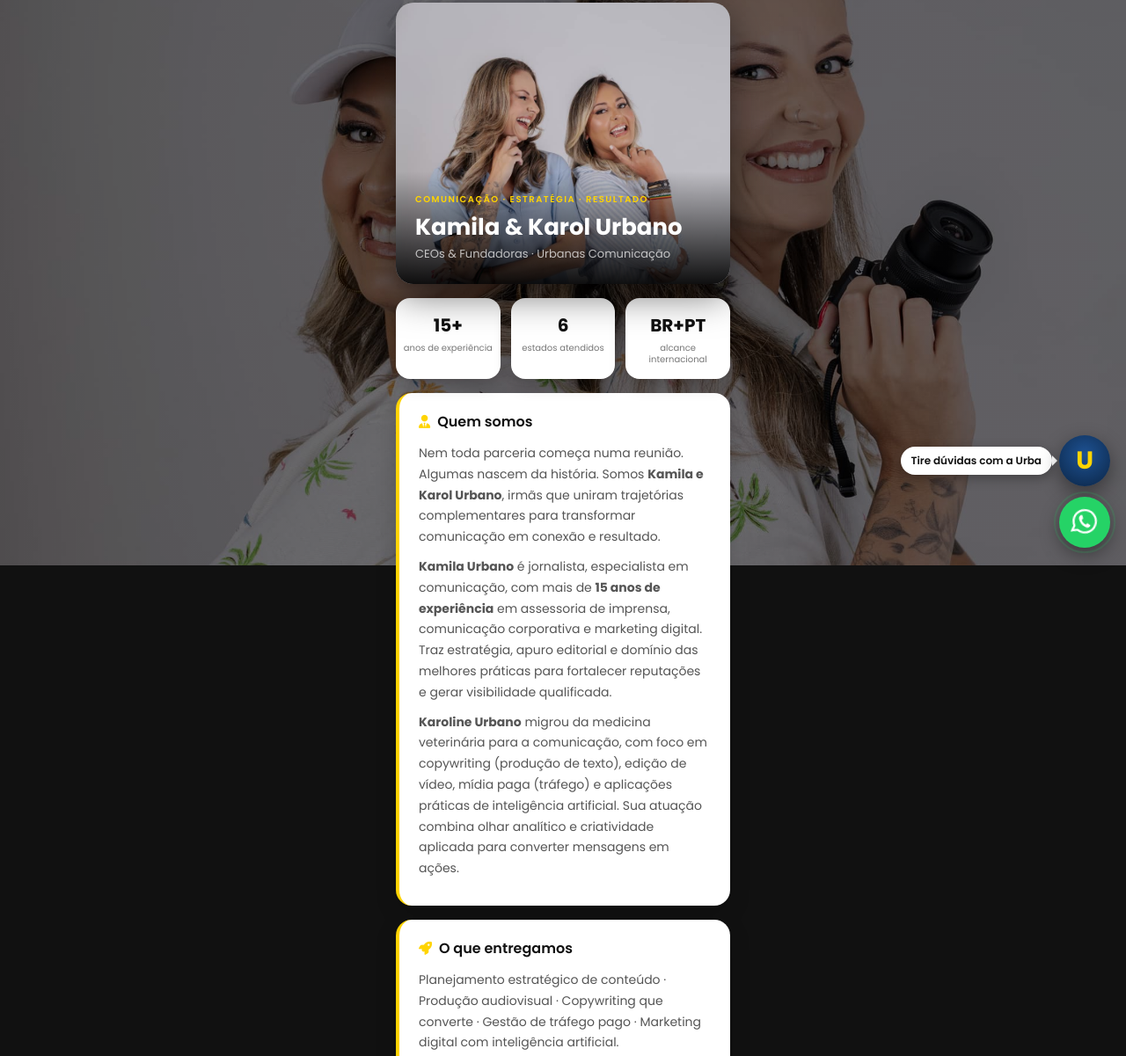
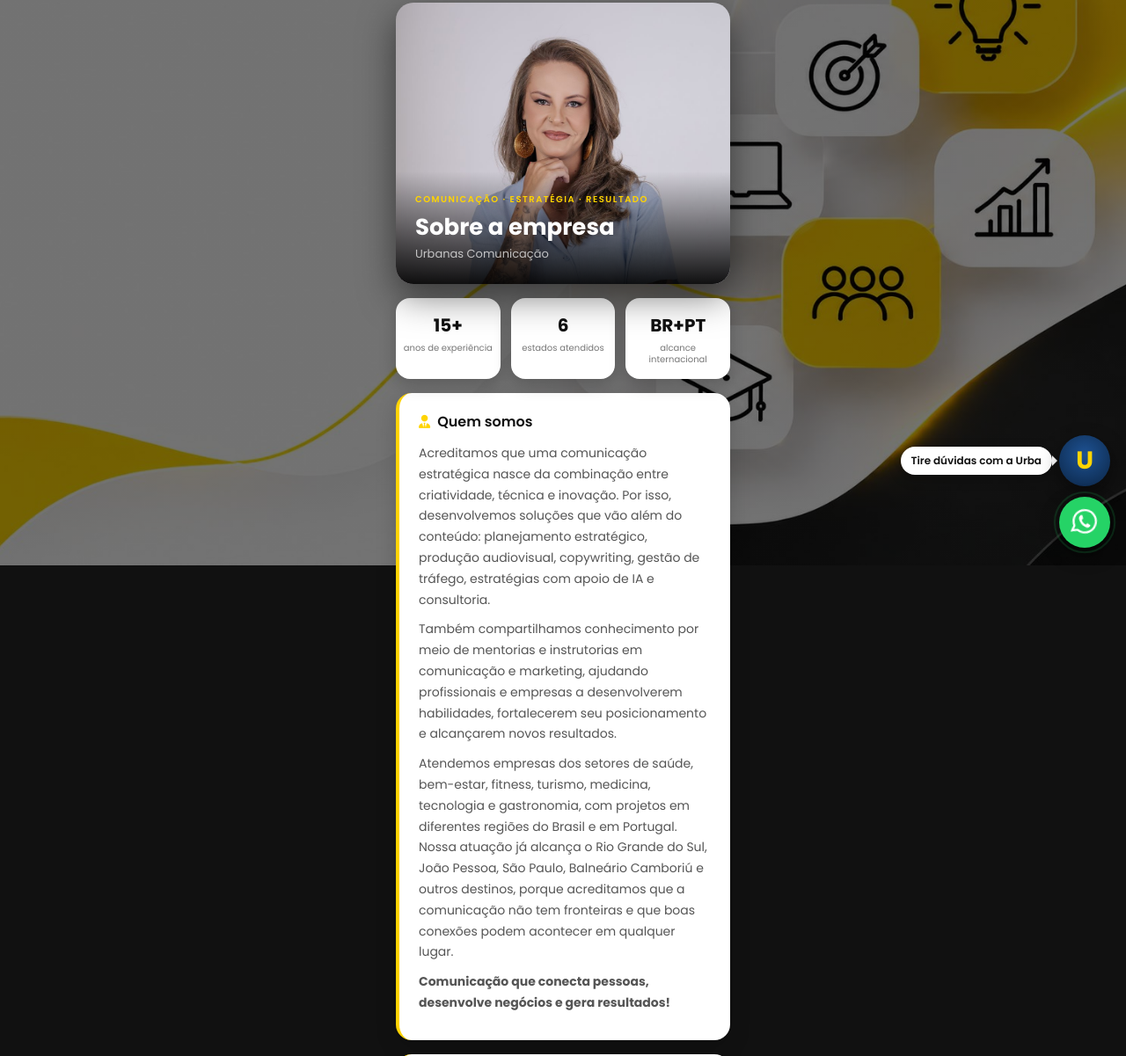
Before and after one commit to leonardofeitos4/Comunicacoes, a plain HTML site: page sobre.html in a window 1280 px wide. Shown: the part 157-1358 px from the top of the page at 88% size. Drawn offline with Linux system fonts and the light colour scheme; a script that the page names is missing.

Commit message:
Atualiza bio: nova capa, Sobre a empresa, portfólio e botões dos cards
- Fundo trocado pela nova capa
- Card e página "Sobre a empresa" com foto e texto novos
- Remove o card Projetos da home
- Substitui o PDF do portfólio e a arte do card de contato
- Botões dos cards com fundo transparente e letra amarela

Co-Authored-By: Claude Opus 5.5 <noreply@anthropic.com>

```diff
--- a/css/style.css
+++ b/css/style.css
@@ -38,7 +38,7 @@ opacity:1;
 .bg-slide--1{
 background-image:
   linear-gradient(rgba(0,0,0,.55),rgba(0,0,0,.55)),
-  url("../assets/fundoasduas.jpg");
+  url("../assets/capa.jpg");
 }
 
 
@@ -253,18 +253,28 @@ font-size:18px;
 
 margin-top:10px;
 
-background:#ffd400;
-color:#000;
+background:transparent;
+color:#ffd400;
+border:1.5px solid #ffd400;
+text-shadow:0 1px 6px rgba(0,0,0,.6);
 
 width:max-content;
 
-padding:8px 18px;
+padding:7px 17px;
 
 border-radius:22px;
 
 font-size:13px;
 font-weight:600;
 
+transition:.25s;
+
+}
+
+.card:hover span{
+background:#ffd400;
+color:#000;
+text-shadow:none;
 }
 
 
@@ -289,8 +299,8 @@ background-size:115%;
 }
 
 .card-sobre{
-background-image:url("../assets/sobreasduas.jpg");
-background-position: center 22%;
+background-image:url("../assets/sobre-empresa.jpg");
+background-position: center 25%;
 background-size: cover;
 }
 
@@ -544,9 +554,9 @@ overflow:hidden;
 
 position:relative;
 
-background-image:url("../assets/quemsoudentro.jpg");
+background-image:url("../assets/sobre-empresa.jpg");
 background-size:cover;
-background-position:center 38%;
+background-position:center 20%;
 
 box-shadow:0 15px 40px rgba(0,0,0,.5);
 
--- a/sobre.html
+++ b/sobre.html
@@ -14,7 +14,7 @@
   </script>
 <meta name="viewport" content="width=device-width, initial-scale=1.0">
 
-<title>Kamila & Karol Urbano | Urbanas Comunicação</title>
+<title>Sobre a empresa | Urbanas Comunicação</title>
 
 <link rel="stylesheet" href="css/style.css">
 <link rel="stylesheet" href="css/chat.css">
@@ -46,8 +46,8 @@
 <section class="ceo-hero">
   <div class="ceo-hero-overlay">
     <span class="ceo-tag">Comunicação · Estratégia · Resultado</span>
-    <h1>Kamila & Karol Urbano</h1>
-    <p>CEOs & Fundadoras · Urbanas Comunicação</p>
+    <h1>Sobre a empresa</h1>
+    <p>Urbanas Comunicação</p>
   </div>
 </section>
 
@@ -81,25 +81,28 @@
 <h2><i class="fa-solid fa-user-tie"></i> Quem somos</h2>
 
 <p>
-Nem toda parceria começa numa reunião. Algumas nascem da história.
-Somos <strong>Kamila e Karol Urbano</strong>, irmãs que uniram trajetórias
-complementares para transformar comunicação em conexão e resultado.
+Acreditamos que uma comunicação estratégica nasce da combinação entre
+criatividade, técnica e inovação. Por isso, desenvolvemos soluções que vão além
+do conteúdo: planejamento estratégico, produção audiovisual, copywriting,
+gestão de tráfego, estratégias com apoio de IA e consultoria.
 </p>
 
 <p>
-<strong>Kamila Urbano</strong> é jornalista, especialista em comunicação, com
-mais de <strong>15 anos de experiência</strong> em assessoria de imprensa,
-comunicação corporativa e marketing digital. Traz estratégia, apuro editorial e
-domínio das melhores práticas para fortalecer reputações e gerar visibilidade
-qualificada.
+Também compartilhamos conhecimento por meio de mentorias e instrutorias em
+comunicação e marketing, ajudando profissionais e empresas a desenvolverem
+habilidades, fortalecerem seu posicionamento e alcançarem novos resultados.
 </p>
 
 <p>
-<strong>Karoline Urbano</strong> migrou da medicina veterinária para a
-comunicação, com foco em copywriting (produção de texto), edição de vídeo,
-mídia paga (tráfego) e aplicações práticas de inteligência artificial. Sua
-atuação combina olhar analítico e criatividade aplicada para converter
-mensagens em ações.
+Atendemos empresas dos setores de saúde, bem-estar, fitness, turismo, medicina,
+tecnologia e gastronomia, com projetos em diferentes regiões do Brasil e em
+Portugal. Nossa atuação já alcança o Rio Grande do Sul, João Pessoa, São Paulo,
+Balneário Camboriú e outros destinos, porque acreditamos que a comunicação não
+tem fronteiras e que boas conexões podem acontecer em qualquer lugar.
+</p>
+
+<p>
+<strong>Comunicação que conecta pessoas, desenvolve negócios e gera resultados!</strong>
 </p>
 
 </section>
```
Also changed, not shown: index.html (+3 -19 lines), assets/asduas.jpg, assets/capa.jpg (added), assets/sobre-empresa.jpg (added), 1 other file.
